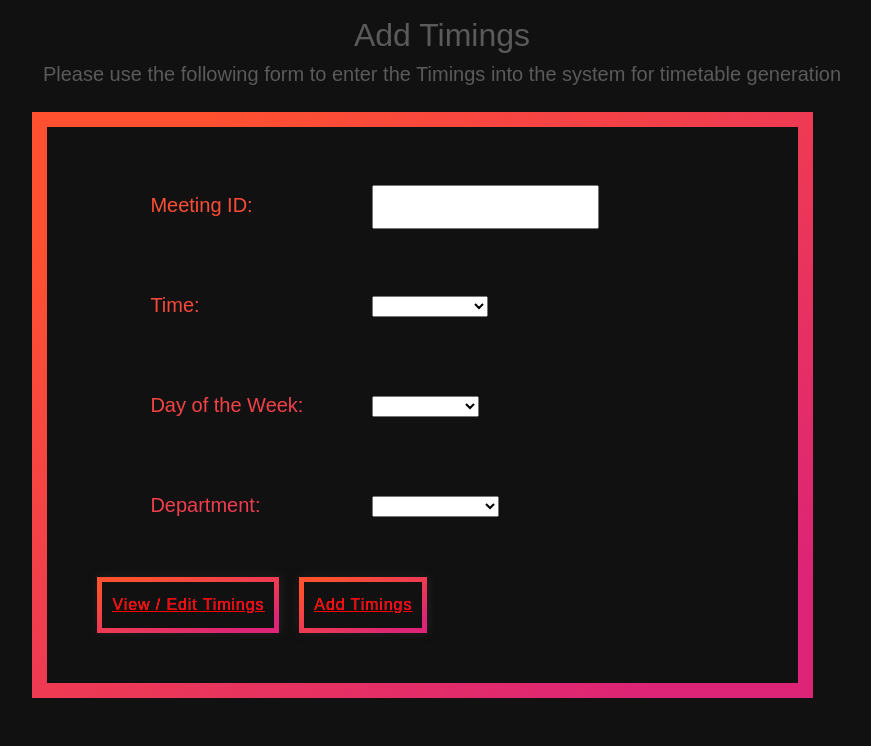
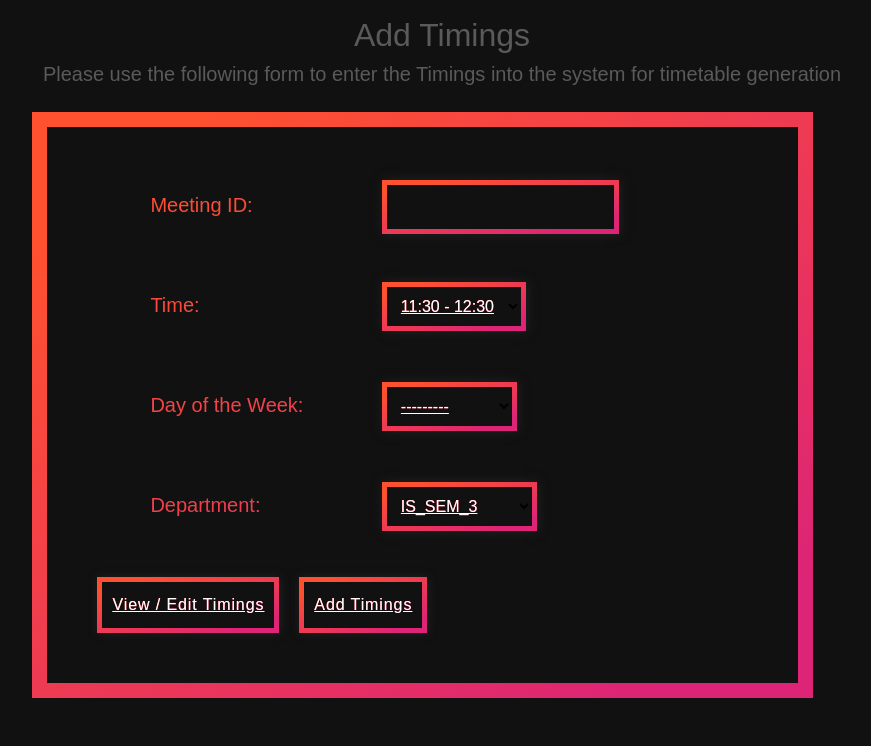
Before and after one commit to BhuvanKoduru/DBMS-Project, a Django app: page /add_timings in a window 1280 px wide. Shown: the part 80-826 px from the top of the page, without its empty margins (198-1069 px from the left). Run offline with Django 3.2, Linux system fonts and the light colour scheme; a user stored in the database is signed in; some libraries are stand-ins or nearby versions.

Commit message:
more styling changes

```diff
--- a/TTGS Code/projttgs/templates/addTimings.html
+++ b/TTGS Code/projttgs/templates/addTimings.html
@@ -277,7 +277,7 @@ fieldset input:focus{
     border-image-slice: 1;
     background: var(--gradient) !important;
     -webkit-background-clip: text !important;
-    -webkit-text-fill-color: red !important;
+    -webkit-text-fill-color:white !important;
     border-image-source:  var(--gradient) !important;
     text-decoration: underline;
     transition: all .4s ease;
@@ -285,6 +285,7 @@ fieldset input:focus{
     padding:10px;
     box-shadow: #222 1px 0 10px;
     caret-color:white;
+
 
   }
 
@@ -310,7 +311,21 @@ fieldset input:focus{
 	box-shadow: 0px 0px 0px 0px black;
 	background-color:#222;
 }
-
+.test-class
+{
+  border: 5px solid;
+    border-image-slice: 1;
+    background: var(--gradient) !important;
+    -webkit-background-clip: text !important;
+    -webkit-text-fill-color: #fff !important;
+    border-image-source:  var(--gradient) !important;
+    text-decoration: underline;
+    transition: all .4s ease;
+    margin:10px;
+    padding:10px;
+    box-shadow: #222 1px 0 10px;
+    caret-color:white;
+}
     </style>
 
     <link rel="stylesheet" type="text/css" href="static/css/index.css">
@@ -398,7 +413,7 @@ fieldset input:focus{
 	<fieldset>
 		<div class="tabcontent" id="new">
 			{{ form.as_p }}
-		<a href="{% url 'editmeetingtime' %}"><h1 class="submit btn" onclick="openPage('edit')">View / Edit Timings</h1></a><input type="submit" value="Add Timings" class="submit btn">
+		<a href="{% url 'editmeetingtime' %}"><h1 class="submit btn justify-content-center" onclick="openPage('edit')">View / Edit Timings</h1></a><input type="submit" value="Add Timings" class="submit btn justify-content-center">
 		</div>
 	</fieldset>
 </form>
--- a/TTGS Code/projttgs/ttgen/forms.py
+++ b/TTGS Code/projttgs/ttgen/forms.py
@@ -79,10 +79,10 @@ class MeetingTimeForm(ModelForm):
 
         ]
         widgets = {
-            'pid': forms.TextInput(),
-            'time': forms.Select(),
-            'day': forms.Select(),
-            'dept': forms.Select()
+            'pid': forms.TextInput(attrs={'class':"test-class"}),
+            'time': forms.Select(attrs={'class':"test-class"}),
+            'day': forms.Select(attrs={'class':"test-class"}),
+            'dept': forms.Select(attrs={'class':"test-class"})
 
         }
         labels = {
```
Also changed, not shown: TTGS Code/projttgs/IS_DEPT_TT.sqlite3.
